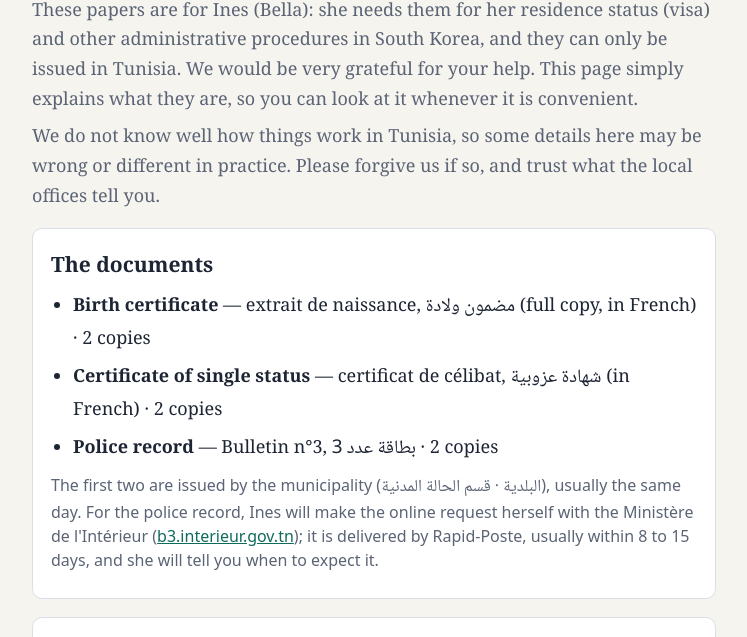
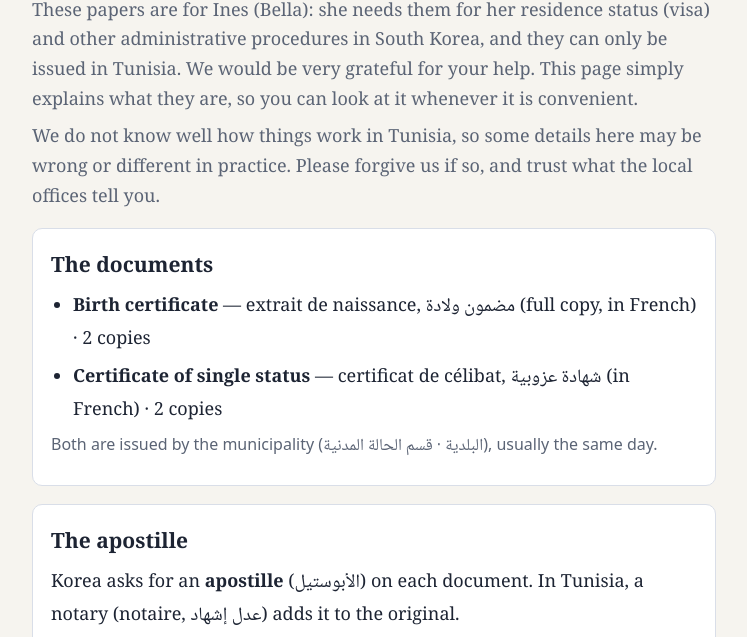
Before and after one commit to oronaminc/tunisia-docs, a plain HTML site: page index.html in a window 1280 px wide. Shown: the part 85-722 px from the top of the page, without its empty margins (266-1013 px from the left). Drawn offline with Linux system fonts and the light colour scheme.

Commit message:
Remove police record from the page
Co-Authored-By: Claude Fable 5.2 <noreply@anthropic.com>
Claude-Session: https://claude.ai/code/session_019MWrEVqhyeTbiqNYYHLjE5

```diff
--- a/index.html
+++ b/index.html
@@ -38,9 +38,8 @@
     <ul>
       <li><strong>Birth certificate</strong> — extrait de naissance, <span class="ar">مضمون ولادة</span> (full copy, in French) · 2 copies</li>
       <li><strong>Certificate of single status</strong> — certificat de célibat, <span class="ar">شهادة عزوبية</span> (in French) · 2 copies</li>
-      <li><strong>Police record</strong> — Bulletin n°3, <span class="ar">بطاقة عدد 3</span> · 2 copies</li>
     </ul>
-    <p class="note">The first two are issued by the municipality (<span class="ar">البلدية · قسم الحالة المدنية</span>), usually the same day. For the police record, Ines will make the online request herself with the Ministère de l'Intérieur (<a href="https://b3.interieur.gov.tn/demande" rel="noopener">b3.interieur.gov.tn</a>); it is delivered by Rapid-Poste, usually within 8 to 15 days, and she will tell you when to expect it.</p>
+    <p class="note">Both are issued by the municipality (<span class="ar">البلدية · قسم الحالة المدنية</span>), usually the same day.</p>
   </section>
 
   <section>
```
